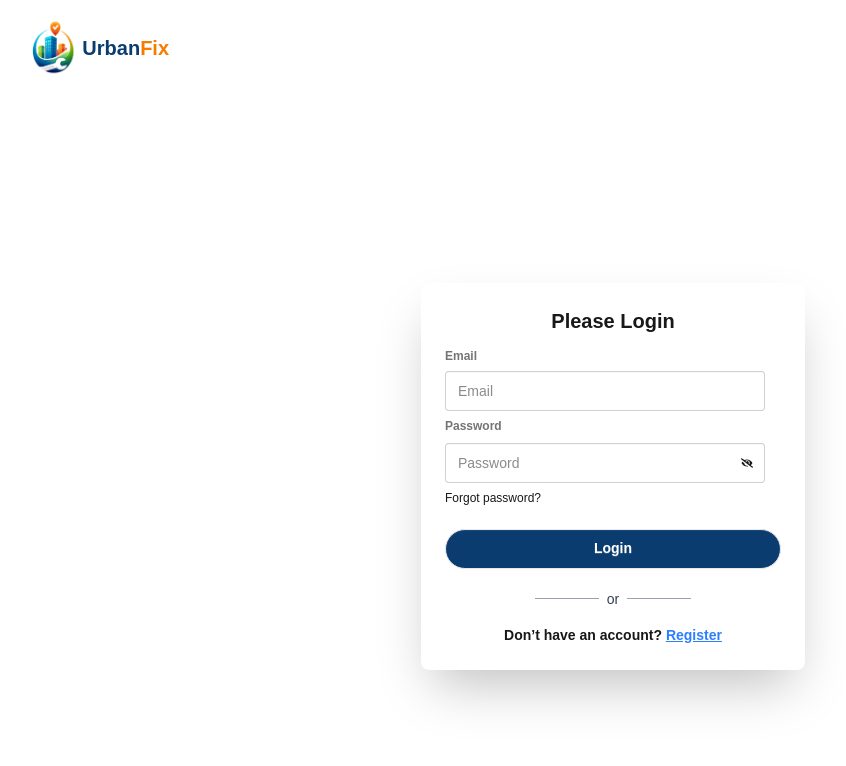
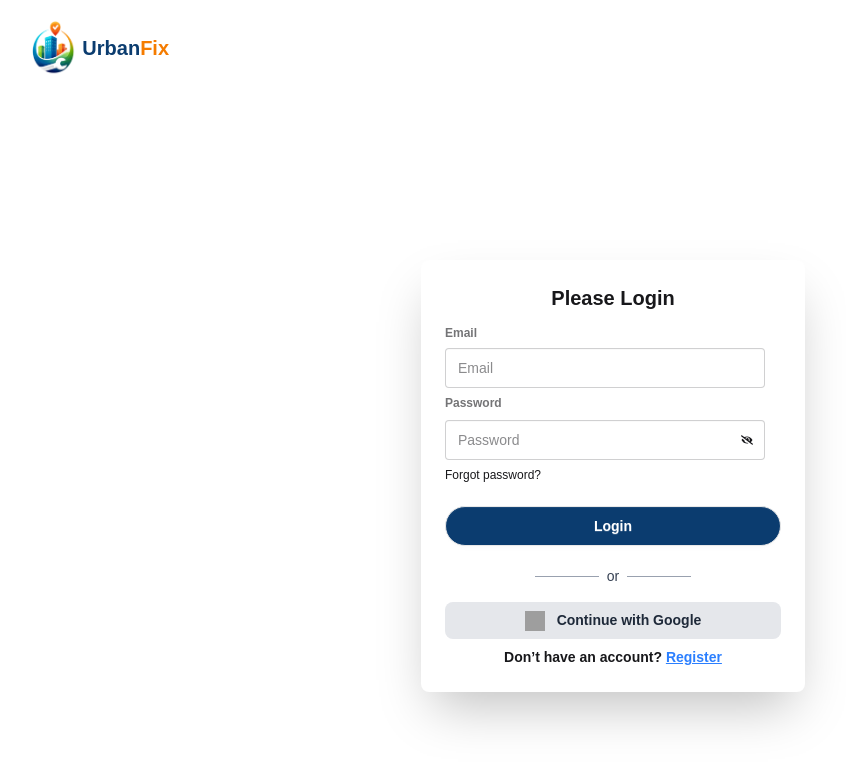
Before and after one commit to kawsar-ahmmed9990/urbanfix-client, a React (Vite) app: page /login in a window 1280 px wide. Shown: the top 766 px of the page, without its empty margins (27-873 px from the left). Built offline with nearby package versions, Linux system fonts and the light colour scheme; grey boxes are pictures that could not be loaded.

Commit message:
Implement google authentication using Firebase

```diff
--- a/src/Pages/Auth/Login/Login.jsx
+++ b/src/Pages/Auth/Login/Login.jsx
@@ -10,12 +10,18 @@ const Login = () => {
     handleSubmit,
     formState: { errors },
   } = useForm();
-  const { userLogin } = useAuth();
+  const { userLogin, googleSignin } = useAuth();
   const [show, setShow] = useState(false);
 
   const handleLogin = (data) => {
     console.log(data);
     userLogin(data.email, data.password)
+      .then((result) => console.log(result.user))
+      .catch((error) => console.log(error));
+  };
+
+  const handleGoogleSignIn = () => {
+    googleSignin()
       .then((result) => console.log(result.user))
       .catch((error) => console.log(error));
   };
@@ -96,6 +102,20 @@ const Login = () => {
             <div className="h-px w-16 bg-gray-400"></div>
           </div>
 
+          {/* Google Signin */}
+          <button
+            onClick={handleGoogleSignIn}
+            type="button"
+            className="flex items-center justify-center gap-3 bg-gray-200 text-gray-800 px-5 py-2 rounded-lg w-full font-semibold hover:bg-gray-100 transition-colors cursor-pointer"
+          >
+            <img
+              src="https://www.svgrepo.com/show/475656/google-color.svg"
+              alt="google"
+              className="w-5 h-5"
+            />
+            Continue with Google
+          </button>
+
           <h1 className="font-semibold mx-auto">
             Don’t have an account?{" "}
             <Link
--- a/src/Pages/Auth/Register/Register.jsx
+++ b/src/Pages/Auth/Register/Register.jsx
@@ -10,12 +10,18 @@ const Register = () => {
     handleSubmit,
     formState: { errors },
   } = useForm();
-  const { userRegister } = useAuth();
+  const { userRegister, googleSignin } = useAuth();
   const [show, setShow] = useState(false);
 
   const handleRegister = (data) => {
     // console.log(data);
     userRegister(data.email, data.password)
+      .then((result) => console.log(result.user))
+      .catch((error) => console.log(error));
+  };
+
+  const handleGoogleSignIn = () => {
+    googleSignin()
       .then((result) => console.log(result.user))
       .catch((error) => console.log(error));
   };
@@ -88,6 +94,20 @@ const Register = () => {
             <div className="h-px w-16 bg-gray-400"></div>
           </div>
 
+          {/* Google Signin */}
+          <button
+            onClick={handleGoogleSignIn}
+            type="button"
+            className="flex items-center justify-center gap-3 bg-gray-200 text-gray-800 px-5 py-2 rounded-lg w-full font-semibold hover:bg-gray-100 transition-colors cursor-pointer"
+          >
+            <img
+              src="https://www.svgrepo.com/show/475656/google-color.svg"
+              alt="google"
+              className="w-5 h-5"
+            />
+            Continue with Google
+          </button>
+
           <h1 className="font-semibold mx-auto">
             Don’t have an account?{" "}
             <Link
--- a/src/contexts/AuthContext/AuthProvider.jsx
+++ b/src/contexts/AuthContext/AuthProvider.jsx
@@ -2,9 +2,13 @@ import React from "react";
 import { AuthContext } from "./AuthContext";
 import {
   createUserWithEmailAndPassword,
+  GoogleAuthProvider,
   signInWithEmailAndPassword,
+  signInWithPopup,
 } from "firebase/auth";
 import { auth } from "../../Firebase/firebase.init";
+
+const googleProvider = new GoogleAuthProvider();
 
 const AuthProvider = ({ children }) => {
   const userRegister = (email, password) => {
@@ -13,7 +17,11 @@ const AuthProvider = ({ children }) => {
   const userLogin = (email, password) => {
     return signInWithEmailAndPassword(auth, email, password);
   };
-  const authInfo = { userRegister, userLogin };
+
+  const googleSignin = () => {
+    return signInWithPopup(auth, googleProvider);
+  };
+  const authInfo = { userRegister, userLogin, googleSignin };
   return <AuthContext value={authInfo}>{children}</AuthContext>;
 };
 
```
